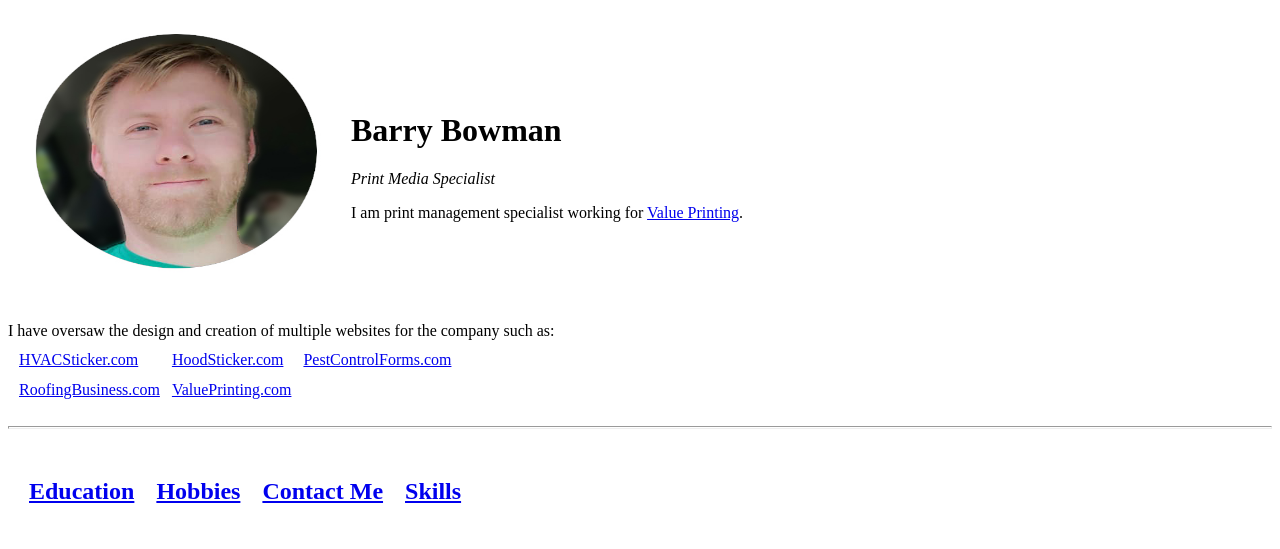
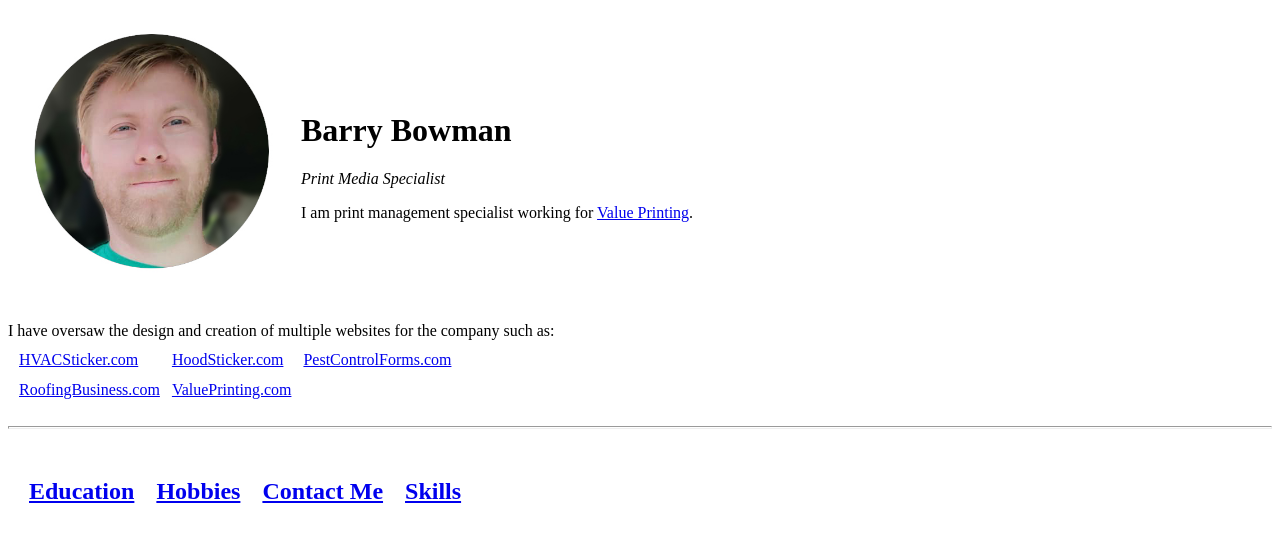
Before and after one commit to bowman1688/cv, a plain HTML site: page index.html in a window 1280 px wide. Drawn offline with Linux system fonts and the light colour scheme.

Commit message:
Update index.html

```diff
--- a/index.html
+++ b/index.html
@@ -9,7 +9,7 @@
 <body>
   <table cellspacing="20">
     <tr>
-      <td><img src="images\profile.jpg" alt="Barry Profile Picture" style="width:300px;height:250px;"></td>
+      <td><img src="images\profile.jpg" alt="Barry Profile Picture" style="width:250px;height:250px;"></td>
       <td>
         <h1>Barry Bowman</h1>
         <p>
```
